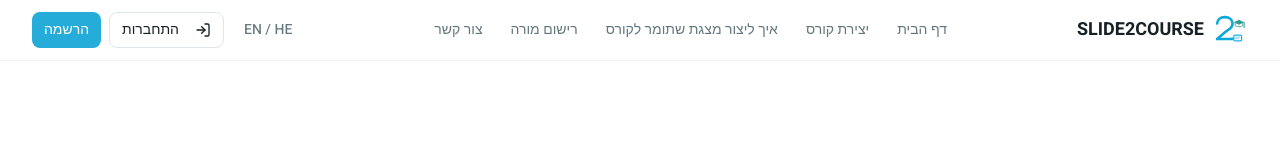
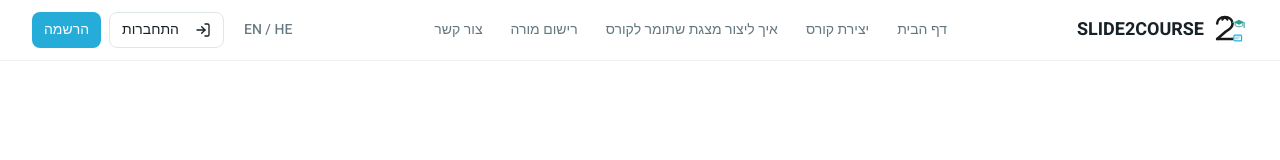
Before and after one commit to benmeir65/SLIDE2COURSE, a Next.js app: page / in a window 1280 px wide. Shown: the top 160 px of the page. Built offline with nearby package versions, Linux system fonts and the light colour scheme.

Commit message:
style: update "2" color and add upward arrow above curved top

```diff
--- a/components/layout/logo.tsx
+++ b/components/layout/logo.tsx
@@ -8,11 +8,20 @@ export function Logo({ size = 36 }: { size?: number }) {
       xmlns="http://www.w3.org/2000/svg"
     >
       {/* Number 2 - main central element acting as arrow/transition */}
-      {/* Curved top section of the 2 */}
+      {/* Curved top section of the 2 with arrow tip at start */}
       <path
         d="M8 14C8 8 13 4 20 4C27 4 32 8 32 14C32 19 28 23 22 26L8 38"
-        stroke="hsl(195, 90%, 45%)"
+        stroke="#1a1a1a"
         strokeWidth="4"
+        strokeLinecap="round"
+        strokeLinejoin="round"
+        fill="none"
+      />
+      {/* Arrow head at the top of the curved section */}
+      <path
+        d="M16 8L20 4L24 8"
+        stroke="#1a1a1a"
+        strokeWidth="3"
         strokeLinecap="round"
         strokeLinejoin="round"
         fill="none"
@@ -20,7 +29,7 @@ export function Logo({ size = 36 }: { size?: number }) {
       {/* Bottom horizontal line of 2 */}
       <path
         d="M8 38H32"
-        stroke="hsl(195, 90%, 45%)"
+        stroke="#1a1a1a"
         strokeWidth="4"
         strokeLinecap="round"
         fill="none"
```
